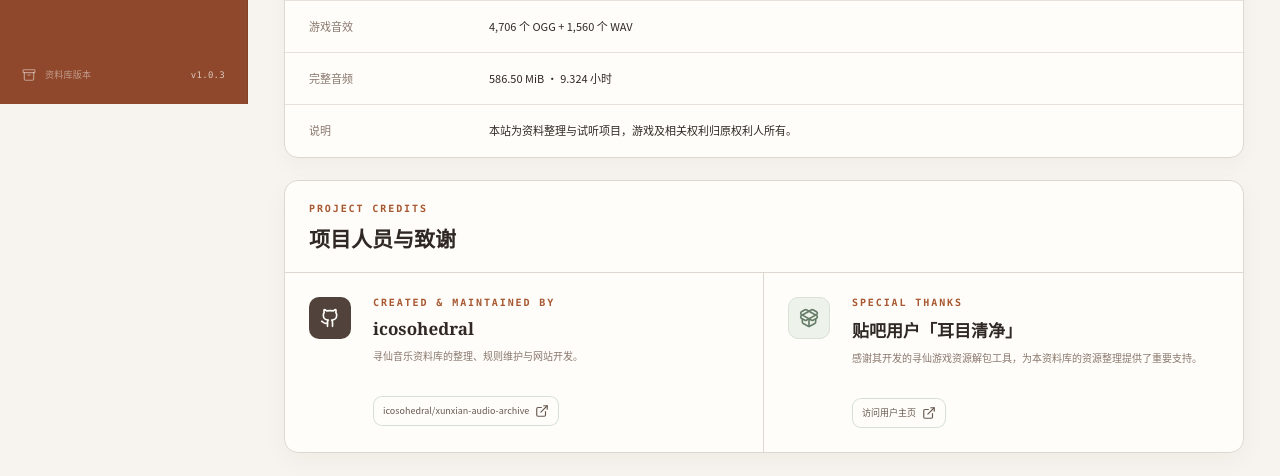
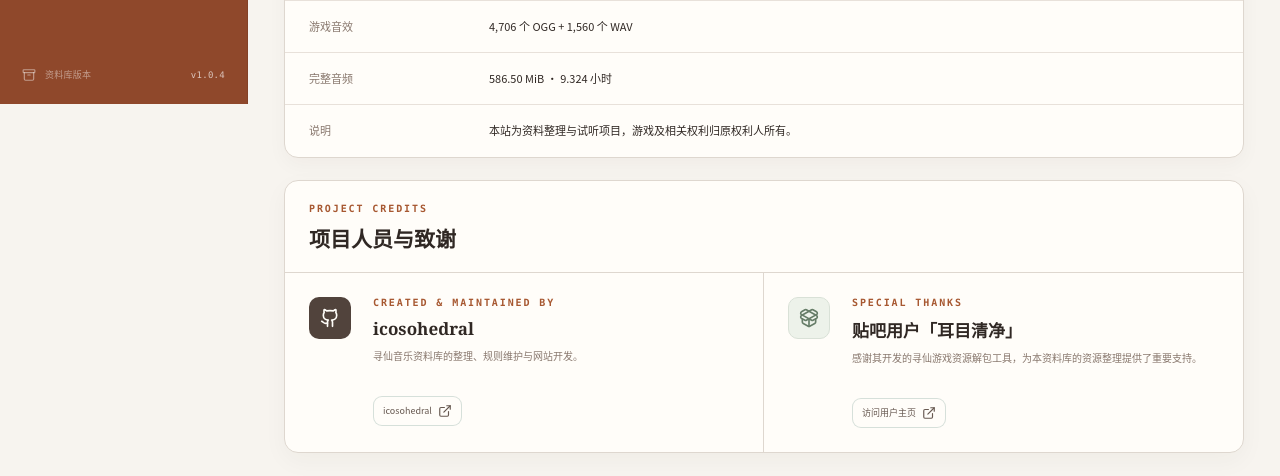
Before and after one commit to icosohedral/xunxian-audio-archive, a Next.js app in the folder apps/web/: page /about in a window 1280 px wide. Shown: the part 696-1172 px from the top of the page. Built offline with nearby package versions, Linux system fonts and the light colour scheme; no server answers.

Commit message:
Shorten project credit link label

```diff
--- a/apps/web/app/about/page.tsx
+++ b/apps/web/app/about/page.tsx
@@ -24,7 +24,7 @@ export default function AboutPage() {
       <section className="credits-card">
         <div className="credits-heading"><span className="eyebrow">PROJECT CREDITS</span><h2>项目人员与致谢</h2></div>
         <div className="credits-grid">
-          <article><span className="credit-mark author"><Github size={20} /></span><div><span className="eyebrow">CREATED &amp; MAINTAINED BY</span><h3>icosohedral</h3><p>寻仙音乐资料库的整理、规则维护与网站开发。</p><a href="https://github.com/icosohedral/xunxian-audio-archive" target="_blank" rel="noreferrer">icosohedral/xunxian-audio-archive <ExternalLink size={14} /></a></div></article>
+          <article><span className="credit-mark author"><Github size={20} /></span><div><span className="eyebrow">CREATED &amp; MAINTAINED BY</span><h3>icosohedral</h3><p>寻仙音乐资料库的整理、规则维护与网站开发。</p><a href="https://github.com/icosohedral/xunxian-audio-archive" target="_blank" rel="noreferrer">icosohedral <ExternalLink size={14} /></a></div></article>
           <article><span className="credit-mark thanks"><PackageOpen size={20} /></span><div><span className="eyebrow">SPECIAL THANKS</span><h3>贴吧用户「耳目清净」</h3><p>感谢其开发的寻仙游戏资源解包工具，为本资料库的资源整理提供了重要支持。</p><a href="https://tieba.baidu.com/home/main?id=tb.1.18df2155.RJhYqZLwH1IZGDyVW0eKzA%3Ft%3D1784471593&amp;fr=pb" target="_blank" rel="noreferrer">访问用户主页 <ExternalLink size={14} /></a></div></article>
         </div>
       </section>
--- a/apps/web/app/site-shell.tsx
+++ b/apps/web/app/site-shell.tsx
@@ -57,7 +57,7 @@ export function SiteShell({ children }: { children: React.ReactNode }) {
         <nav aria-label="主导航">
           {links.map(({ href, label, icon: Icon }) => <Link key={href} href={href} className={pathname === href ? "active" : ""}><Icon size={18} /><span>{label}</span></Link>)}
         </nav>
-        <div className="sidebar-foot"><Archive size={14} /><span>资料库版本</span><strong>v1.0.3</strong></div>
+        <div className="sidebar-foot"><Archive size={14} /><span>资料库版本</span><strong>v1.0.4</strong></div>
       </aside>
       <main className="main-content">{children}</main>
       <GlobalPlayer />
```
